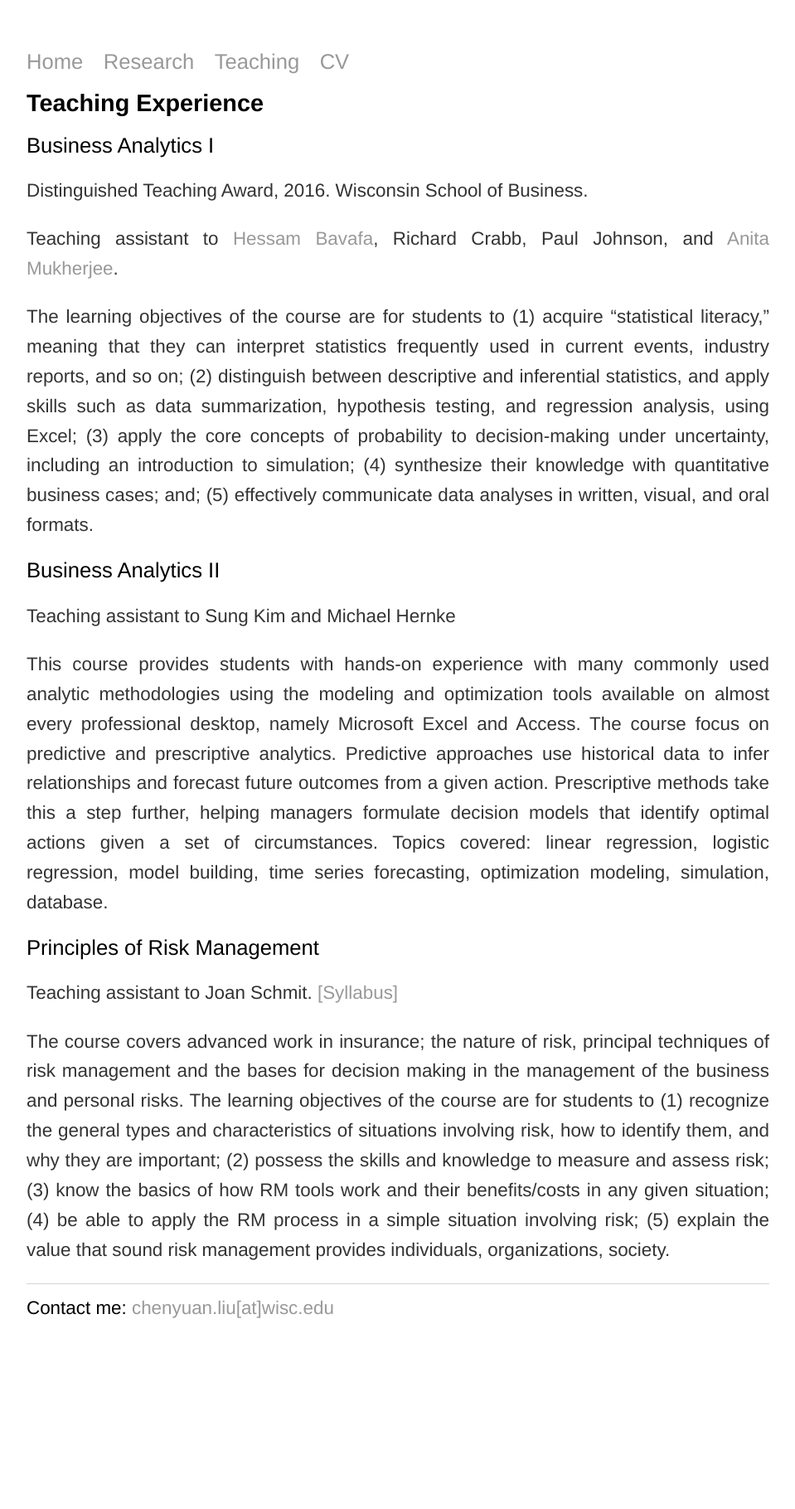
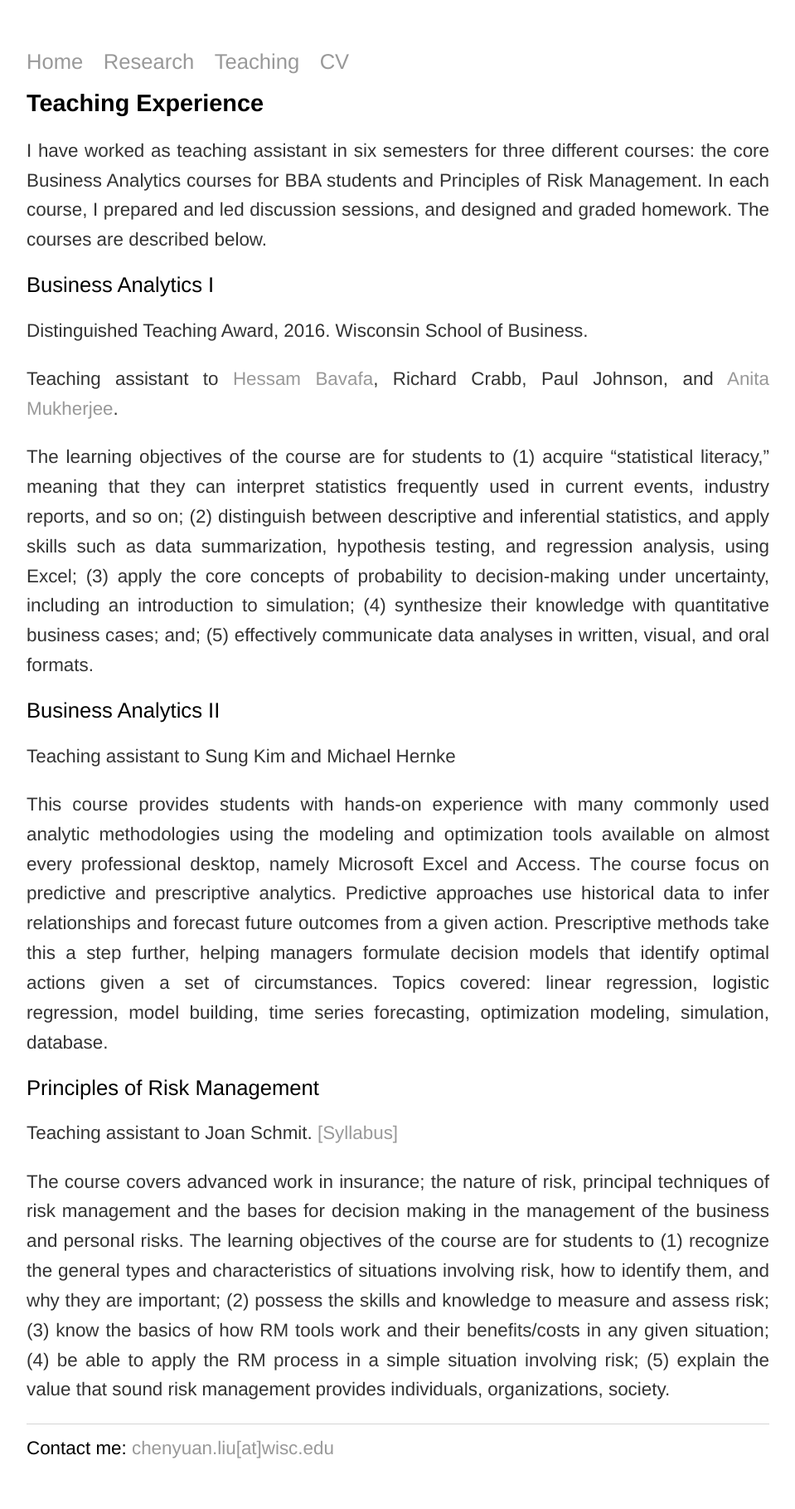
Before and after one commit to trifen/feng3hu.github.io, a Jekyll site: the page built from teaching.html, in a window 1280 px wide. Shown: the whole page at 83% size, without its empty margins (160-1119 px from the left). Built offline with Jekyll 4.4.1, drawn with Linux system fonts in a browser that asks for light colours; before the commit the page ends 1650 px from its top, so only the background shows below that.

Commit message:
Update teaching.html

```diff
--- a/teaching.html
+++ b/teaching.html
@@ -5,6 +5,8 @@ title: Chenyuan Liu
 <div class="blurb">
 	<div align="justify">
   		<h1>Teaching Experience</h1>
+<p> I have worked as teaching assistant in six semesters for three different courses: the core Business Analytics courses for BBA students and Principles of Risk Management. In each course, I prepared and led discussion sessions, and designed and graded homework. The courses are described below. </p>
+
 <h2>Business Analytics I </h2>
 	<p>Distinguished Teaching Award, 2016. Wisconsin School of Business.
 	<p>Teaching assistant to <a href="https://sites.google.com/wisc.edu/bavafa/teaching?authuser=0" target="_blank">Hessam Bavafa</a>, Richard Crabb, Paul Johnson, and <a href="https://sites.google.com/a/wisc.edu/amukherjee/" target="_blank">Anita Mukherjee</a>.</p>
```
